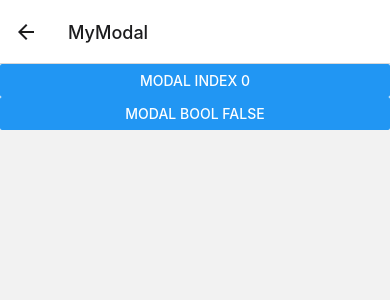
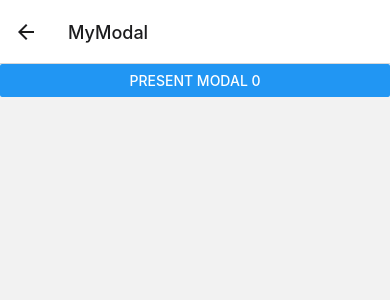
Before and after one commit to digit-ware/ReactNative-Basic-App, a React Native app in the folder BaseProject/: screen /MyModal in a window 390 px wide. Shown: the top 300 px of the page. Built offline with nearby package versions, Linux system fonts and the light colour scheme.

Commit message:
feat: route-params

```diff
--- a/BaseProject/src/Screens/Modal/Modal.tsx
+++ b/BaseProject/src/Screens/Modal/Modal.tsx
@@ -24,34 +24,22 @@ interface Props {
   };
 }
 
-const _MemoButtonIndex = (props: any) => {
-  console.log('_MemoButtonIndex');
-  return <Button {...props} />;
-};
-export const MemoButtonIndex = React.memo(_MemoButtonIndex);
-
-const _MemoButtonBool = (props: any) => {
-  console.log('_MemoButtonBool');
-  return <Button {...props} />;
-};
-const MemoButtonBool = React.memo(_MemoButtonBool);
-
-
-
-export const ModalScreen = ({navigation, route}: Props) => {
+export const _ModalScreen = ({navigation, route}: Props) => {
   const modalIndex = route?.params?.modalIndex ?? 0;
   console.log(modalIndex);
 
-  const [stateIndex, setStateIndex] = useState<number>(0);
-  const [stateBool, setStateBool] = useState<boolean>(false);
-
-  const onModalIndexPress = useCallback(() => {
-    setStateIndex(stateIndex + 1);
-  }, [stateIndex]);
-
-  const onModalBoolPress = () => {
-    setStateBool(!stateBool);
-  };
+  const onModalPress = useCallback(() => {
+    if (modalIndex >= 3) {
+      navigation.popToTop();
+      navigation.navigate('HomeTabNavigator');
+      return;
+    }
+    // ref actions -> https://reactnavigation.org/docs/navigation-prop/
+    const params: ModalScreenRouteParams = {
+      modalIndex: modalIndex + 1,
+    };
+    navigation.push('MyModal', params);
+  }, [navigation, modalIndex]);
 
   return (
     <SafeAreaView style={styles.backgroundStyle}>
@@ -64,13 +52,9 @@ export const ModalScreen = ({navigation, route}: Props) => {
         style={styles.backgroundStyle}>
         <View style={styles.body}>
           <View style={styles.body}>
-            <MemoButtonIndex
-              title={`Modal Index ${stateIndex}`}
-              onPress={onModalIndexPress}
-            />
-            <MemoButtonBool
-              title={`Modal Bool ${JSON.stringify(stateBool)}`}
-              onPress={onModalBoolPress}
+            <Button
+              title={`Present Modal ${modalIndex}`}
+              onPress={onModalPress}
             />
           </View>
         </View>
@@ -78,3 +62,5 @@ export const ModalScreen = ({navigation, route}: Props) => {
     </SafeAreaView>
   );
 };
+
+export const ModalScreen = React.memo(_ModalScreen);
```
